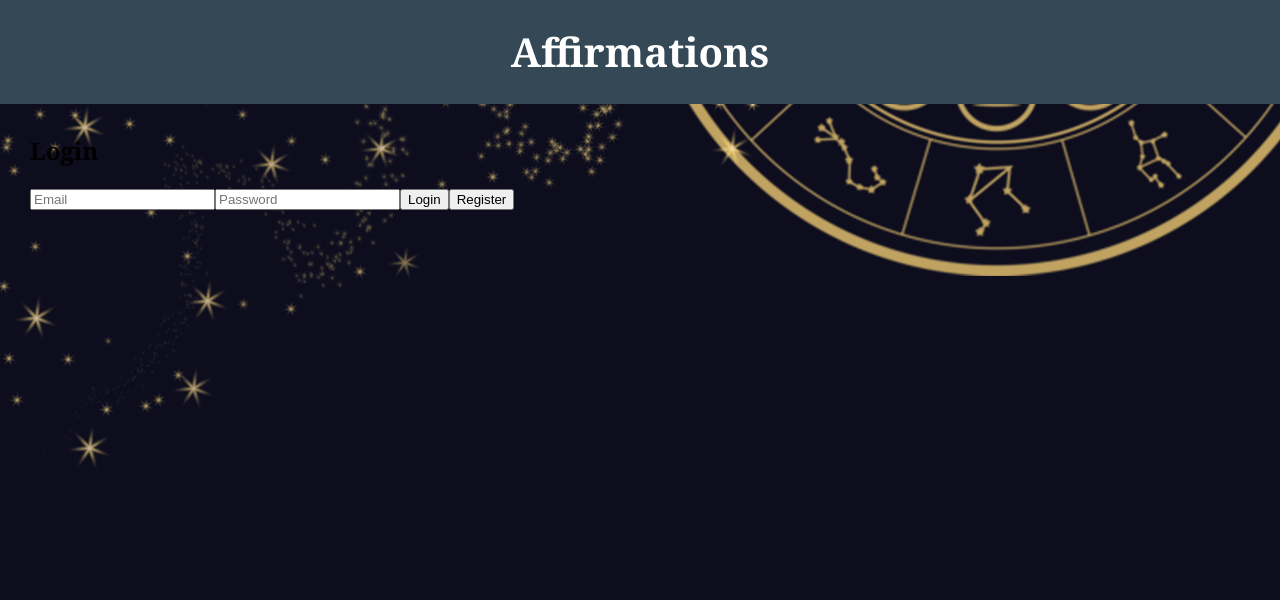
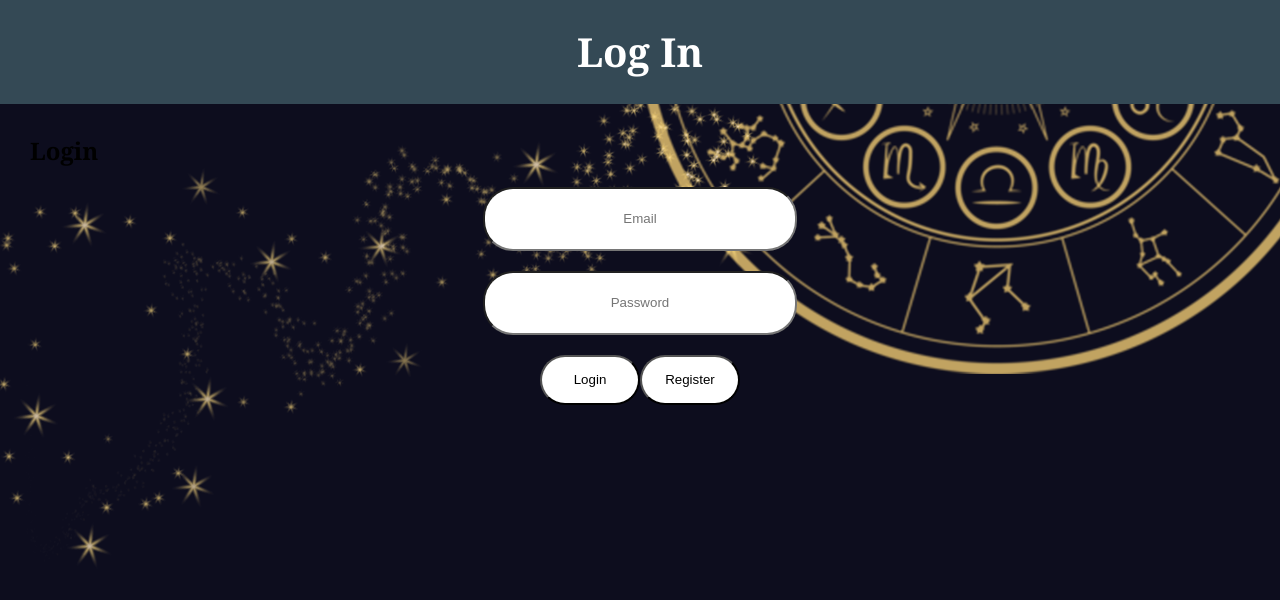
Before and after one commit to bethChris/HealthyHoroscopes, a React (Create React App) app in the folder healthyhoroscopes/: page /login in a window 1280 px wide. Shown: the top 600 px of the page. Built offline with nearby package versions, Linux system fonts and the light colour scheme; no server answers.

Commit message:
login stuff

```diff
--- a/healthyhoroscopes/src/App.js
+++ b/healthyhoroscopes/src/App.js
@@ -53,7 +53,7 @@ const App = () => {
             <LightBackground
               backOption={false}
               logout={false}
-              name="Affirmations"
+              name="Log In"
               content={<Login />}
             />
           }
@@ -64,7 +64,7 @@ const App = () => {
             <LightBackground
               backOption={false}
               logout={false}
-              name="Affirmations"
+              name="Register"
               content={<Register />}
             />
           }
--- a/healthyhoroscopes/src/components/views/Login.js
+++ b/healthyhoroscopes/src/components/views/Login.js
@@ -32,20 +32,26 @@ const Login = () => {
   return (
     <div>
       <h2>Login</h2>
-      <input
+
+      <div>
+      <input className="login-input"
         type="email"
         placeholder="Email"
         value={email}
         onChange={(e) => setEmail(e.target.value)}
       />
-      <input
+      <input className="login-input"
         type="password"
         placeholder="Password"
         value={password}
         onChange={(e) => setPassword(e.target.value)}
       />
-      <button onClick={handleLogin}>Login</button>
-      <button onClick={handleRegister}>Register</button>
+      </div>
+      <div className="login">
+      <button className="login-input-button" onClick={handleLogin}>Login</button>
+      <button className="login-input-button" onClick={handleRegister}>Register</button>
+      </div>
+
     </div>
   );
 };
--- a/healthyhoroscopes/src/components/views/Register.js
+++ b/healthyhoroscopes/src/components/views/Register.js
@@ -28,19 +28,23 @@ const Register = () => {
   return (
     <div>
       <h2>Register</h2>
-      <input
+      <div>
+      <input className="login-input"
         type="email"
         placeholder="Email"
         value={email}
         onChange={(e) => setEmail(e.target.value)}
       />
-      <input
+      <input className="login-input"
         type="password"
         placeholder="Password"
         value={password}
         onChange={(e) => setPassword(e.target.value)}
       />
+      </div>
+      <div className="login">
       <button onClick={handleRegister}>Register</button>
+      </div>
     </div>
   );
 };
--- a/healthyhoroscopes/src/components/views/TellMore.js
+++ b/healthyhoroscopes/src/components/views/TellMore.js
@@ -48,15 +48,19 @@ const TellMore = () => {
 
   return (
     <form onSubmit={handleSubmit}>
-      <label>
+      <div >
+      <label className="tellmore-label">
         Name:
-        <input type="text" value={name} onChange={handleNameChange} />
+        <input  className="login-input" type="text" value={name} onChange={handleNameChange} />
       </label>
-      <label>
+      <label className="tellmore-label">
         Birthday:
-        <input type="date" value={birthday} onChange={handleBirthdayChange} />
+        <input  className="login-input" type="date" value={birthday} onChange={handleBirthdayChange} />
       </label>
+      </div>
+      <div className="login">
       <button type="submit">Add User</button>
+      </div>
     </form>
   );
 };
--- a/healthyhoroscopes/src/index.css
+++ b/healthyhoroscopes/src/index.css
@@ -351,3 +351,39 @@ input[type="checkbox"]:focus {
   align-items: center;
   min-height: 100vh;
 }
+
+.login-input {
+  padding: 5px;
+  border-radius: 30px;
+  width: 300px;
+  height: 50px;
+  text-align: center;
+  display: block;
+  margin:auto;
+  margin-top:20px;
+
+}
+
+.login {
+  text-align: center;
+}
+
+.login button {
+  padding: 5px;
+  border-radius: 30px;
+  width: 100px;
+  height: 50px;
+  display:inline-block;
+  margin-top:20px;
+  background-color:rgba(255, 255, 255, 255);
+
+}
+
+.tellmore-label {
+  padding: 5px;
+  border-radius: 30px;
+  text-align: center;
+  display: block;
+  margin:auto;
+  margin-top:20px;
+}
```
